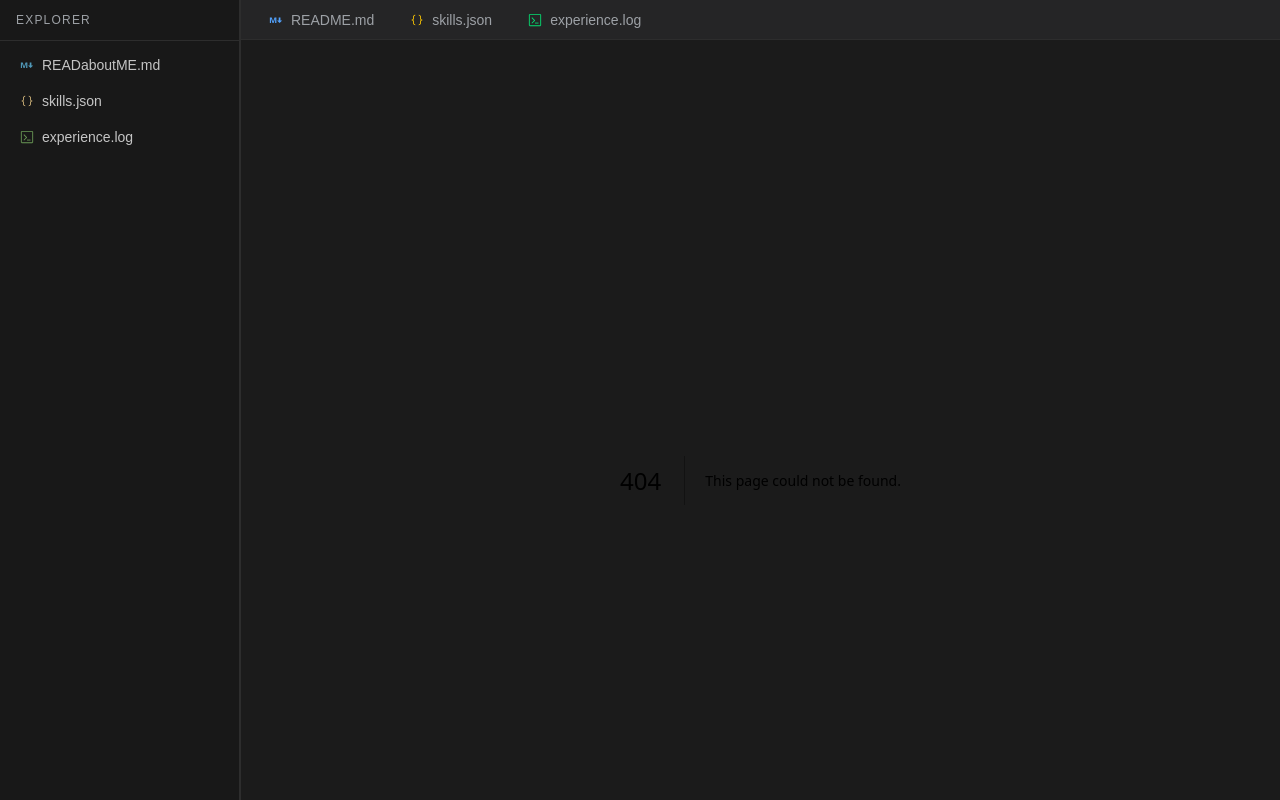
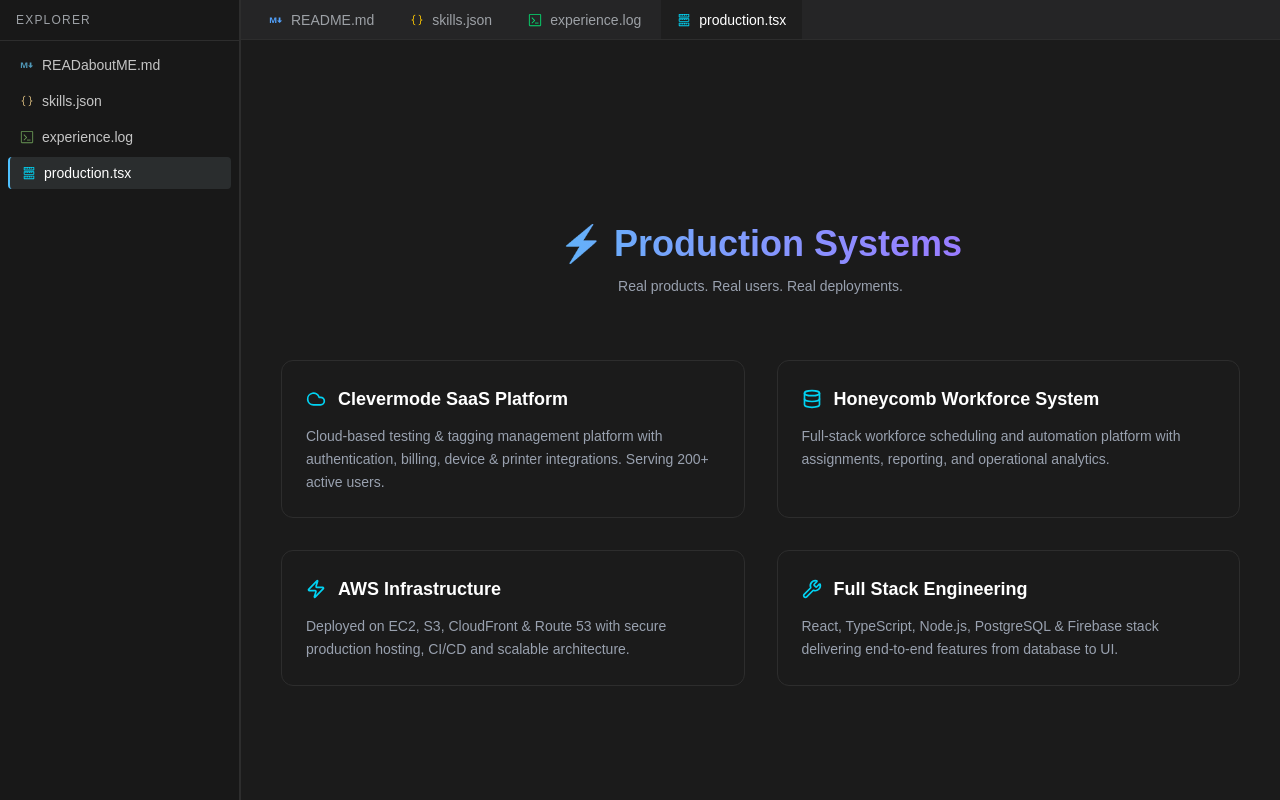
Before and after one commit to wild-butterfly/askin-workspace, a Next.js app: page /production in a window 1280 px wide. Before the commit this address had no page. Shown: the top 800 px of the page. Built offline with nearby package versions, Linux system fonts and the light colour scheme.

Commit message:
Portfolio update: added Production Systems page, tabs navigation, skills.json, UI polish

```diff
--- a/package.json
+++ b/package.json
@@ -9,6 +9,7 @@
     "lint": "eslint"
   },
   "dependencies": {
+    "lucide-react": "^0.563.0",
     "next": "16.1.6",
     "react": "19.2.3",
     "react-dom": "19.2.3",
--- /dev/null
+++ b/src/app/experience/page.tsx
@@ -0,0 +1,11 @@
+import fs from "fs";
+import path from "path";
+import CodeViewer from "@/components/CodeViewer";
+
+export default function ExperiencePage() {
+  const filePath = path.join(process.cwd(), "src/content/experience.log");
+
+  const raw = fs.readFileSync(filePath, "utf8");
+
+  return <CodeViewer code={raw} language="bash" />;
+}
--- a/src/app/layout.tsx
+++ b/src/app/layout.tsx
@@ -26,7 +26,7 @@
           antialiased
         "
       >
-        <div className="flex h-full">
+        <div className="flex min-h-screen">
           {/* LEFT SIDEBAR */}
           <Sidebar />
 
--- a/src/app/page.tsx
+++ b/src/app/page.tsx
@@ -1,13 +1,15 @@
 import fs from "fs";
 import path from "path";
 import CodeViewer from "@/components/CodeViewer";
+import ProductionSystems from "@/components/sections/ProductionSystems";
 
 export default function Page() {
-  const filePath = path.join(process.cwd(), "src/content/READaboutME.md");
+  const filePath = path.join(process.cwd(), "src/content/READAboutME.md");
   const content = fs.readFileSync(filePath, "utf8");
 
   return (
-    <div className="max-w-4xl mx-auto mt-12">
+    <div className="max-w-4xl mx-auto mt-12 space-y-16">
+      {/* README viewer */}
       <CodeViewer code={content} language="markdown" />
     </div>
   );
--- /dev/null
+++ b/src/app/production/page.tsx
@@ -0,0 +1,9 @@
+import ProductionSystems from "@/components/sections/ProductionSystems";
+
+export default function ProductionPage() {
+  return (
+    <div className="max-w-5xl mx-auto mt-12">
+      <ProductionSystems />
+    </div>
+  );
+}
--- a/src/app/skills/page.tsx
+++ b/src/app/skills/page.tsx
@@ -3,7 +3,7 @@
 import CodeViewer from "@/components/CodeViewer";
 
 export default function SkillsPage() {
-  const filePath = path.join(process.cwd(), "src/data/skills.json");
+  const filePath = path.join(process.cwd(), "src/content/skills.json");
   const raw = fs.readFileSync(filePath, "utf8");
 
   return <CodeViewer code={raw} language="json" />;
--- a/src/components/Sidebar.tsx
+++ b/src/components/Sidebar.tsx
@@ -7,6 +7,7 @@
   VscJson,
   VscTerminal,
   VscSymbolFile,
+  VscServer,
 } from "react-icons/vsc";
 
 const files = [
@@ -24,6 +25,12 @@
     name: "experience.log",
     path: "/experience",
     icon: <VscTerminal className="text-[#6a9955]" />,
+  },
+
+  {
+    name: "production.tsx",
+    path: "/production",
+    icon: <VscServer className="text-cyan-400" />,
   },
 ];
 
--- a/src/components/Tabs.tsx
+++ b/src/components/Tabs.tsx
@@ -1,7 +1,7 @@
 "use client";
 
 import { usePathname, useRouter } from "next/navigation";
-import { VscMarkdown, VscJson, VscTerminal } from "react-icons/vsc";
+import { VscMarkdown, VscJson, VscTerminal, VscServer } from "react-icons/vsc";
 
 export default function Tabs() {
   const pathname = usePathname();
@@ -23,18 +23,15 @@
       path: "/experience",
       icon: <VscTerminal size={14} className="text-green-400" />,
     },
+    {
+      name: "production.tsx",
+      path: "/production",
+      icon: <VscServer size={14} className="text-cyan-400" />,
+    },
   ];
 
   return (
-    <div
-      className="
-        flex items-end
-        h-10
-        px-3
-        bg-[#252526]
-        border-b border-[#2d2d2d]
-      "
-    >
+    <div className="flex items-end h-10 px-3 bg-[#252526] border-b border-[#2d2d2d]">
       {tabs.map((tab) => {
         const active = pathname === tab.path;
 
@@ -49,22 +46,15 @@
               h-full
               text-sm
               font-normal
-              transition-all
+              transition-colors
+
+              outline-none focus:outline-none focus:ring-0 focus-visible:outline-none active:outline-none
+              border-0
 
               ${
                 active
-                  ? `
-                    bg-[#1e1e1e]
-                    text-white
-                    border-t-2 border-[#3a3d41]
-                    rounded-t-sm
-                    mb-[-1px]
-                  `
-                  : `
-                    text-[#9da1a6]
-                    hover:text-white
-                    hover:bg-[#2a2d2e]
-                  `
+                  ? "bg-[#1e1e1e] text-white"
+                  : "text-[#9da1a6] hover:text-white hover:bg-[#2a2d2e]"
               }
             `}
           >
--- /dev/null
+++ b/src/components/sections/ProductionSystems.tsx
@@ -0,0 +1,92 @@
+"use client";
+
+import { Wrench, Cloud, Database, Zap } from "lucide-react";
+
+export default function ProductionSystems() {
+  return (
+    <section className="py-24">
+      {/* TITLE */}
+      <div className="text-center mb-16">
+        <h2
+          className="
+            text-4xl font-bold
+            bg-linear-to-r from-cyan-400 to-purple-500
+            bg-clip-text text-transparent
+          "
+        >
+          ⚡ Production Systems
+        </h2>
+
+        <p className="text-gray-400 mt-3 text-sm">
+          Real products. Real users. Real deployments.
+        </p>
+      </div>
+
+      {/* GRID */}
+      <div className="grid md:grid-cols-2 gap-8">
+        <ProjectCard
+          icon={<Cloud size={20} />}
+          title="Clevermode SaaS Platform"
+          desc="Cloud-based testing & tagging management platform with authentication, billing, device & printer integrations. Serving 200+ active users."
+        />
+
+        <ProjectCard
+          icon={<Database size={20} />}
+          title="Honeycomb Workforce System"
+          desc="Full-stack workforce scheduling and automation platform with assignments, reporting, and operational analytics."
+        />
+
+        <ProjectCard
+          icon={<Zap size={20} />}
+          title="AWS Infrastructure"
+          desc="Deployed on EC2, S3, CloudFront & Route 53 with secure production hosting, CI/CD and scalable architecture."
+        />
+
+        <ProjectCard
+          icon={<Wrench size={20} />}
+          title="Full Stack Engineering"
+          desc="React, TypeScript, Node.js, PostgreSQL & Firebase stack delivering end-to-end features from database to UI."
+        />
+      </div>
+    </section>
+  );
+}
+
+/* ========================= */
+/*  CARD COMPONENT */
+/* ========================= */
+
+function ProjectCard({
+  icon,
+  title,
+  desc,
+}: {
+  icon: React.ReactNode;
+  title: string;
+  desc: string;
+}) {
+  return (
+    <div
+      className="
+        group
+        p-6
+        rounded-xl
+        bg-[#1b1b1b]
+        border border-[#2d2d2d]
+
+        transition-all duration-300
+
+        hover:border-cyan-400/40
+        hover:shadow-[0_0_30px_rgba(34,211,238,0.15)]
+        hover:-translate-y-1
+      "
+    >
+      <div className="flex items-center gap-3 mb-3 text-cyan-400">
+        {icon}
+        <h3 className="text-lg font-semibold text-white">{title}</h3>
+      </div>
+
+      <p className="text-sm text-gray-400 leading-relaxed">{desc}</p>
+    </div>
+  );
+}
--- /dev/null
+++ b/src/content/skills.json
@@ -0,0 +1,7 @@
+{
+  "frontend": ["React", "Next.js", "TypeScript", "Tailwind"],
+  "backend": ["Node.js", "Express", "REST APIs"],
+  "database": ["PostgreSQL", "Firebase"],
+  "cloud": ["AWS EC2", "S3", "CloudFront"],
+  "tools": ["Git", "VS Code", "Postman"]
+}
```
Also changed, not shown: 1 other file (tests, documents, lock files or other folders).
